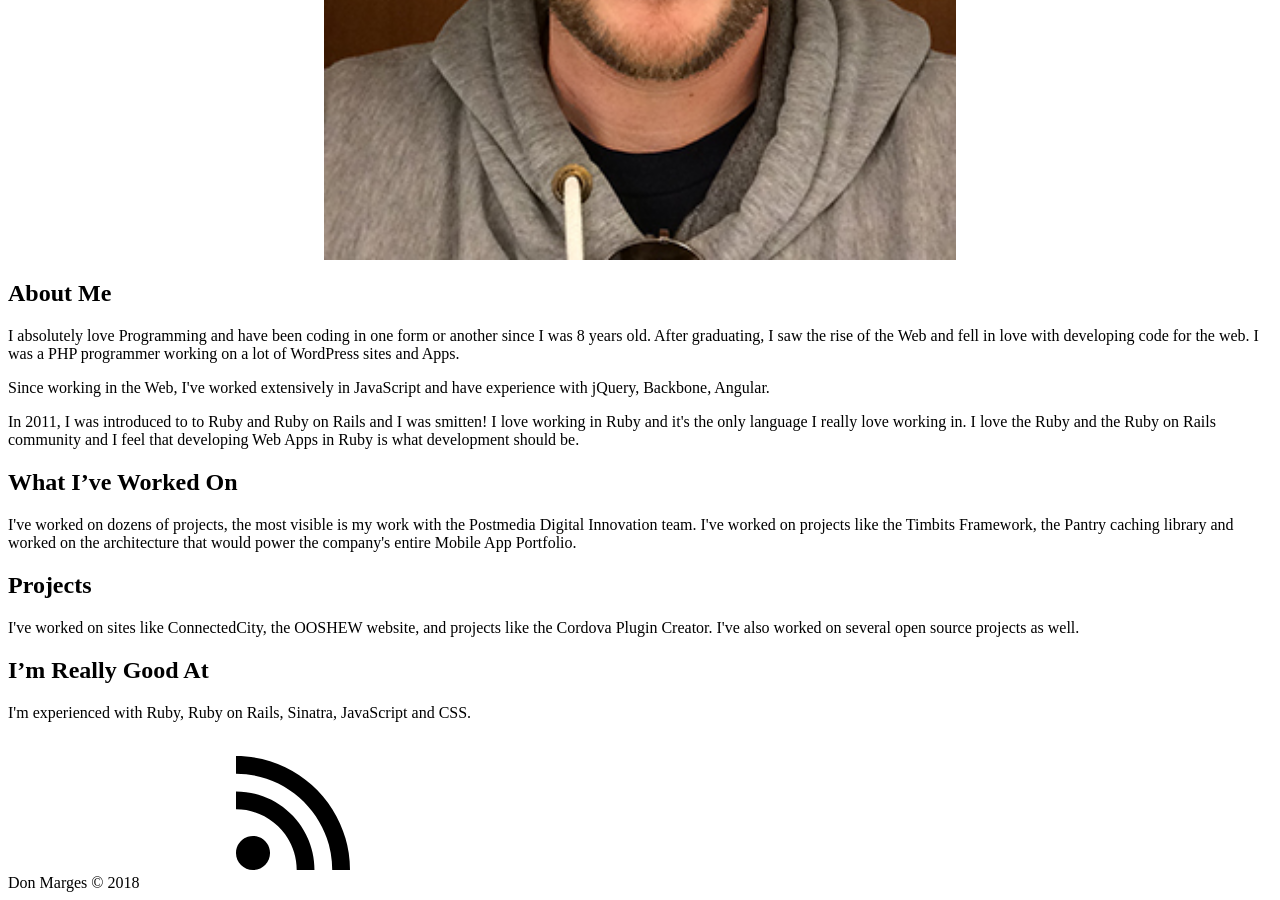
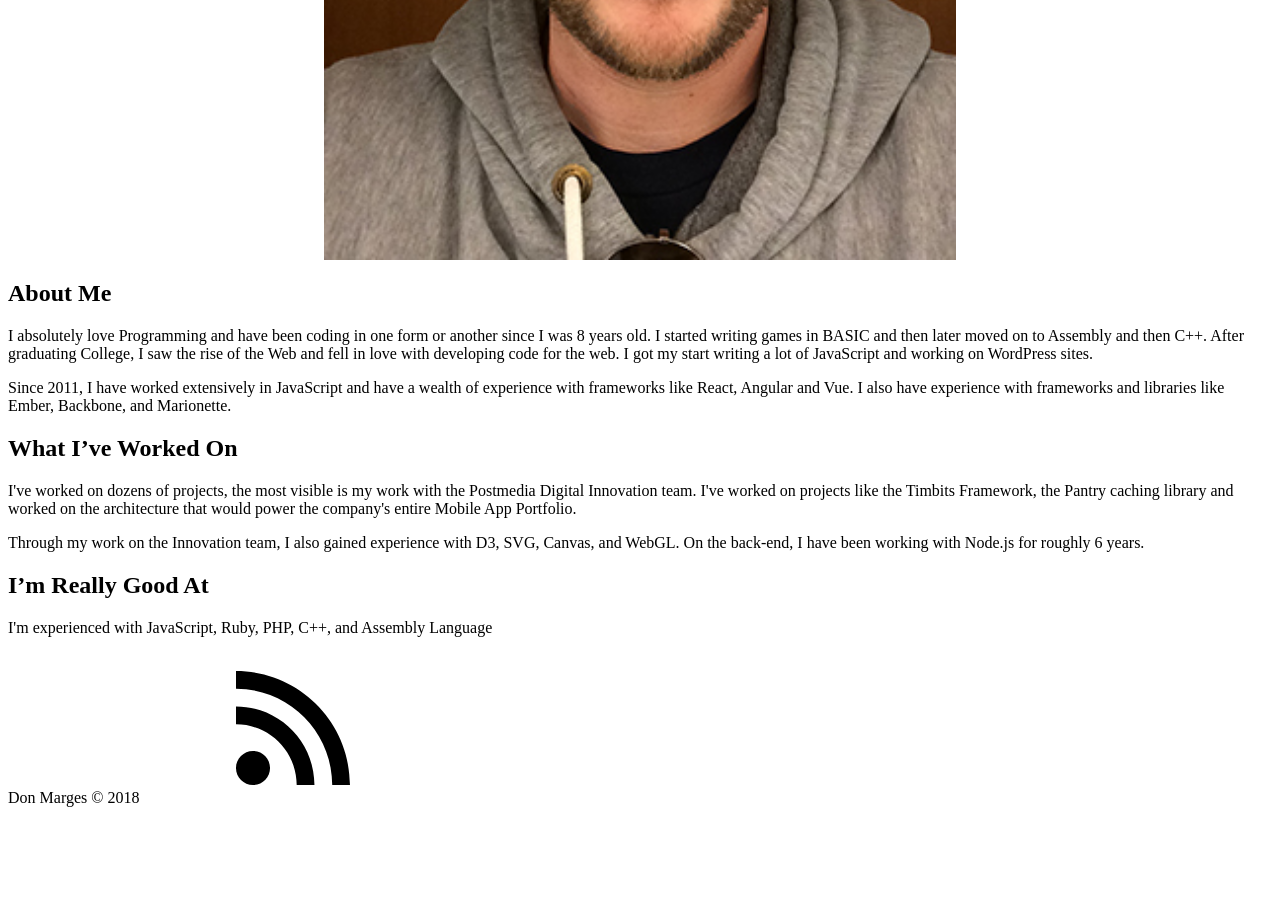
Before and after one commit to dmarges/dmarges.github.io, a Jekyll site: the page built from about.md, in a window 1280 px wide and 900 px high, scrolled down 687 px. Built offline with Jekyll 4.4.1, drawn with Linux system fonts in a browser that asks for light colours; after the commit the page ends 1502 px from its top, so only the background shows below that.

Commit message:
changed about page

```diff
--- a/about.md
+++ b/about.md
@@ -11,20 +11,18 @@ img { width: 50%; margin: 0 auto; display: block; }
 
 <h2>About Me</h2>
 
-<p>I absolutely love Programming and have been coding in one form or another since I was 8 years old. After graduating, I saw the rise of the Web and fell in love with developing code for the web. I was a PHP programmer working on a lot of WordPress sites and Apps.</p>
+<p>I absolutely love Programming and have been coding in one form or another since I was 8 years old. I started writing games in BASIC and then later moved on to Assembly and then C++. After graduating College, I saw the rise of the Web and fell in love with developing code for the web. I got my start writing a lot of JavaScript and working on WordPress sites.</p>
 
-<p>Since working in the Web, I've worked extensively in JavaScript and have experience with jQuery, Backbone, Angular.</p>
-
-<p>In 2011, I was introduced to to Ruby and Ruby on Rails and I was smitten! I love working in Ruby and it's the only language I really love working in. I love the Ruby and the Ruby on Rails community and I feel that developing Web Apps in Ruby is what development should be.</p>
+<p>Since 2011, I have worked extensively in JavaScript and have a wealth of experience with frameworks like React, Angular and Vue. I also have experience
+with frameworks and libraries like Ember, Backbone, and Marionette.</p>
 
 <h2>What I’ve Worked On</h2>
 
 <p>I've worked on dozens of projects, the most visible is my work with the Postmedia Digital Innovation team. I've worked on projects like the Timbits Framework, the Pantry caching library and worked on the architecture that would power the company's entire Mobile App Portfolio.</p>
 
-<h2>Projects</h2>
-
-<p>I've worked on sites like ConnectedCity, the OOSHEW website, and projects like the Cordova Plugin Creator. I've also worked on several open source projects as well.</p>
+<p>Through my work on the Innovation team, I also gained experience with D3, SVG, Canvas, and WebGL. On the back-end, I have been working with Node.js for
+roughly 6 years.</p>
 
 <h2>I’m Really Good At</h2>
 
-<p>I'm experienced with Ruby, Ruby on Rails, Sinatra, JavaScript and CSS.</p>
+<p>I'm experienced with JavaScript, Ruby, PHP, C++, and Assembly Language</p>
```
